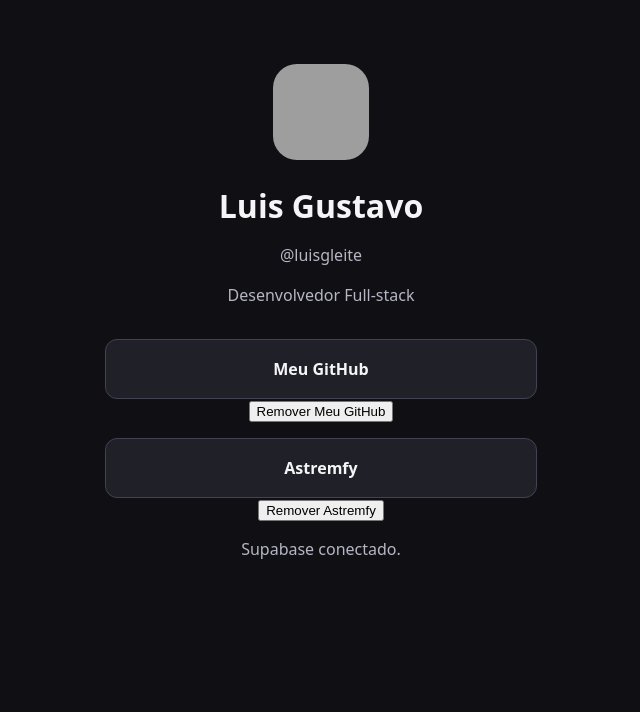
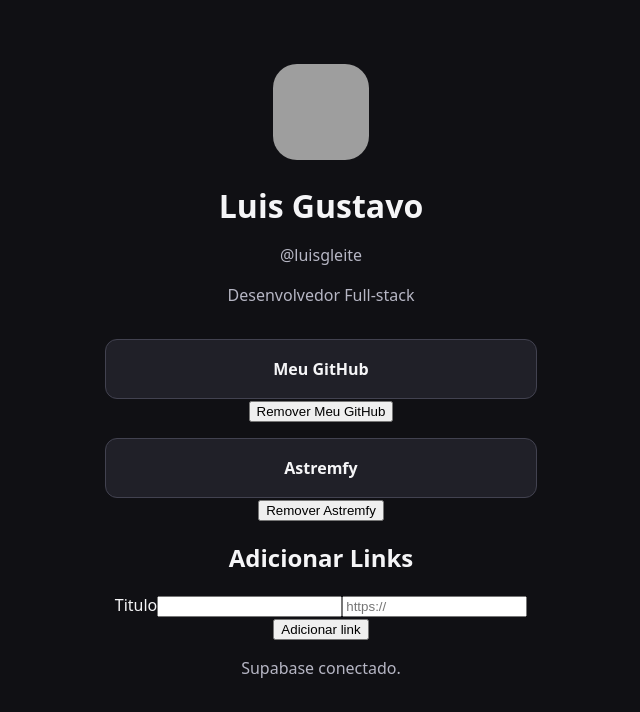
Before and after one commit to luisgfleite/astrembio, a React (Vite) app: page / in a window 1280 px wide. Shown: the top 712 px of the page, without its empty margins (319-959 px from the left). Built offline with nearby package versions, Linux system fonts and the light colour scheme; no server answers; the database is empty; grey boxes are pictures that could not be loaded.

Commit message:
feat: adiciona formulário para criar links com validação

```diff
--- a/src/App.tsx
+++ b/src/App.tsx
@@ -3,6 +3,7 @@ import { supabase } from "./lib/supabase";
 
 import type { Profile } from "./types/profile";
 import type { ProfileLink } from "./types/link";
+import type { FormEvent } from "react";
 
 import ProfileHeader from "./components/ProfileHeader";
 import LinkButton from "./components/LinkButton";
@@ -30,11 +31,51 @@ const initialLinks: ProfileLink[] = [
 function App() {
   const [links, setLinks] = useState<ProfileLink[]>(initialLinks);
   const [status, setStatus] = useState("Testando conexão...");
+  const [title, setTitle ] = useState("");
+  const [url, setUrl ] = useState("");
+  const [formError, setFormError ] = useState("");
 
   function removeLink(id: string) {
     setLinks((currentLinks) =>
       currentLinks.filter((link) => link.id !== id)
     );
+  }
+
+  function addLink(event: FormEvent<HTMLFormElement>) {
+    event.preventDefault();
+    setFormError("");
+
+    const cleanTitle = title.trim();
+    const cleanUrl = url.trim();
+
+    if (!cleanTitle) {
+      setFormError("Informe o tituto do link.");
+      return;
+    }
+
+    try {
+      const parsedUrl = new URL(cleanUrl);
+
+      if ( parsedUrl.protocol !== "https:" && parsedUrl.protocol !== "http:" ) {
+        setFormError("Use uma url que comece com http ou https");
+        return
+      }
+    } catch {
+      setFormError("Informe uma url valida");
+      return
+    }
+
+    const newLink: ProfileLink = {
+      id: crypto.randomUUID(),
+      title: cleanTitle,
+      url: cleanUrl,
+    }
+
+    setLinks((currentLinks) => [...currentLinks, newLink]);
+
+    setTitle("");
+    setUrl("");
+
   }
 
   useEffect(() => {
@@ -71,6 +112,32 @@ function App() {
         ))}
       </nav>
 
+      <form onSubmit={addLink}>
+        <h2>Adicionar Links</h2>
+
+        <label htmlFor="link-title">Titulo</label>
+        <input
+          id="link-title"
+          type="text"
+          value={title}
+          onChange={(event) => setTitle(event.target.value)}
+          required
+        />
+
+        <input
+          id="link-url"
+          type="url"
+          value={url}
+          placeholder="https://"
+          onChange={(event) => setUrl(event.target.value)}
+          required
+        />
+
+        {formError && <p role="alert">{formError}</p>}
+
+        <button type="submit">Adicionar link</button>
+
+      </form>
       <p>{status}</p>
     </main>
   );
```
